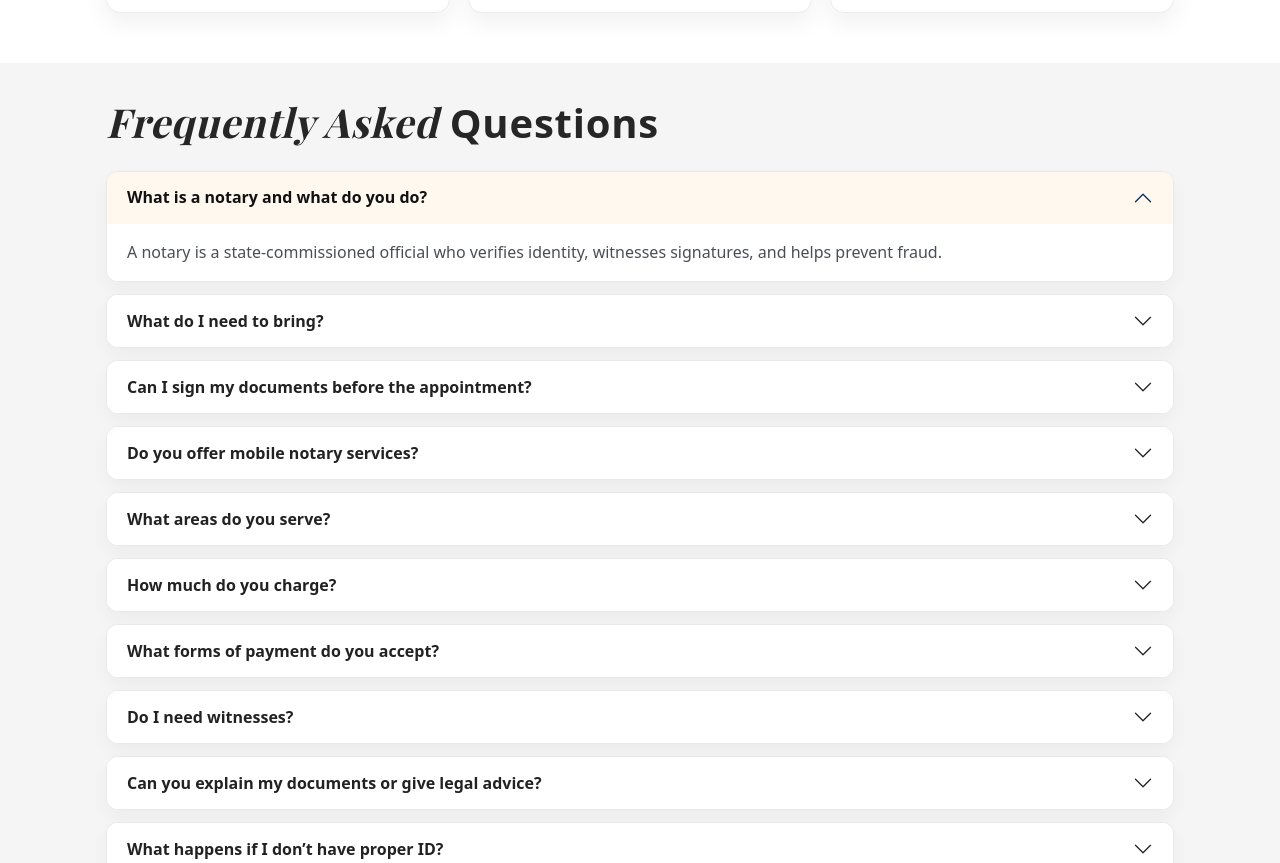
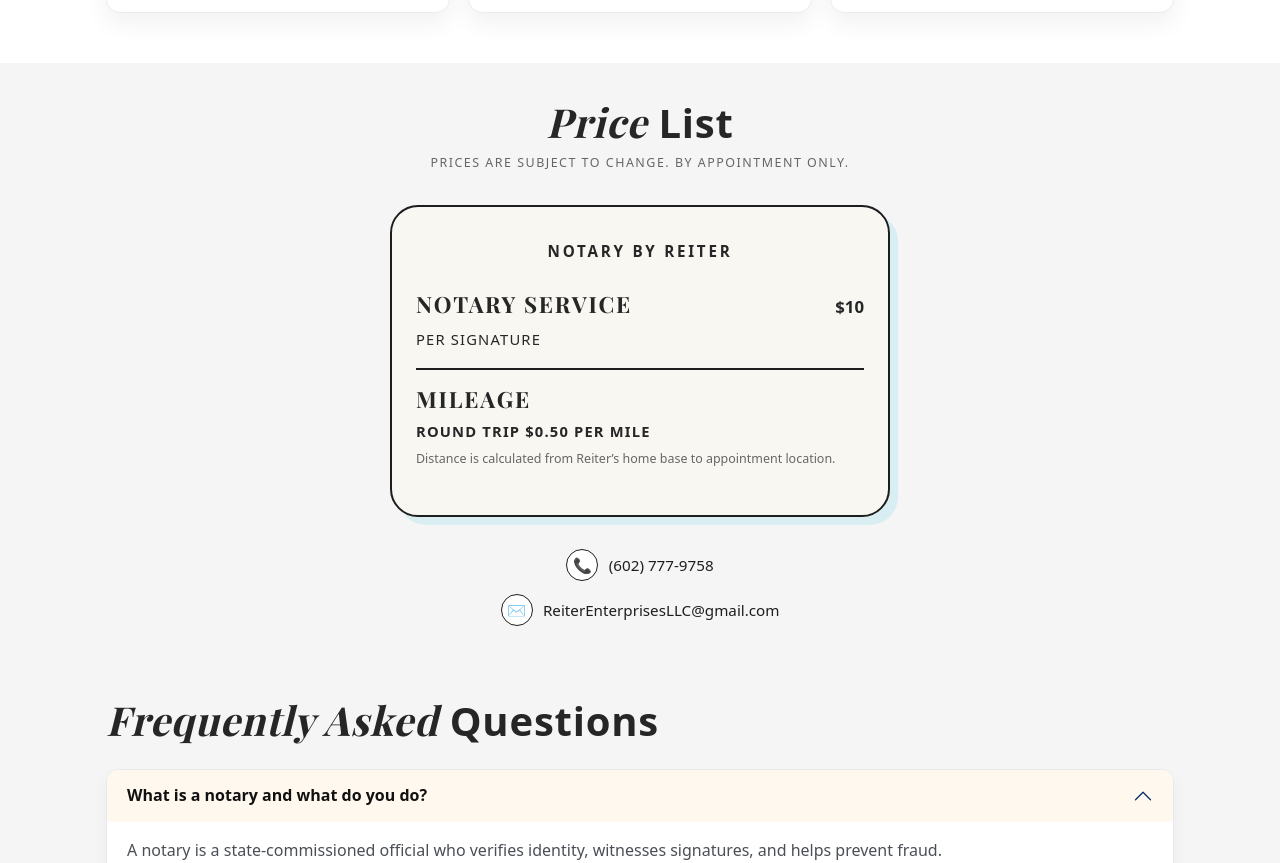
Before and after one commit to NinaRocket/ReiterEnterprisesLLC, a website: page pages/notary.html in a window 1280 px wide. Shown: the part 1466-2329 px from the top of the page. Drawn offline with nearby package versions, Linux system fonts and the light colour scheme; a web font is replaced by a local one.

Commit message:
notary price update and llc support

```diff
--- a/css/styles.css
+++ b/css/styles.css
@@ -693,3 +693,141 @@ input:focus,textarea:focus{outline:2px solid transparent;box-shadow:var(--ring)}
   border-radius: 999px;
   backdrop-filter: blur(3px);
 }
+
+.notary-price-list {
+  background: #f8f7f2;
+  text-align: center;
+}
+
+.price-list-subtitle {
+  text-transform: uppercase;
+  letter-spacing: 0.12em;
+  font-size: 0.78rem;
+  color: #666;
+  margin-top: -0.5rem;
+  margin-bottom: 2rem;
+}
+
+.price-card-wrap {
+  display: flex;
+  justify-content: center;
+}
+
+.price-card {
+  position: relative;
+  background: #f8f7f2;
+  border: 2px solid #1e1e1e;
+  border-radius: 1.75rem;
+  padding: 2rem 1.5rem;
+  max-width: 500px;
+  width: 100%;
+  text-align: left;
+  box-shadow: 8px 8px 0 #d9eef2;
+}
+
+.price-card-kicker {
+  text-align: center;
+  font-weight: 700;
+  text-transform: uppercase;
+  letter-spacing: 0.18em;
+  font-size: 0.95rem;
+  margin-bottom: 1.75rem;
+}
+
+.price-item {
+  padding: 1rem 0;
+  border-top: 2px solid #1e1e1e;
+}
+
+.price-item:first-of-type {
+  border-top: none;
+  padding-top: 0;
+}
+
+.price-item-top {
+  display: flex;
+  justify-content: space-between;
+  align-items: baseline;
+  gap: 1rem;
+}
+
+.price-item h3 {
+  margin: 0;
+  font-size: 1.4rem;
+  font-weight: 800;
+  text-transform: uppercase;
+  letter-spacing: 0.08em;
+}
+
+.price-item span {
+  font-size: 1.05rem;
+  font-weight: 600;
+}
+
+.price-item p {
+  margin: 0.45rem 0 0;
+  text-transform: uppercase;
+  letter-spacing: 0.08em;
+  font-size: 0.92rem;
+}
+
+.price-item small {
+  display: block;
+  margin-top: 0.4rem;
+  color: #666;
+  font-size: 0.78rem;
+  line-height: 1.4;
+  text-transform: none;
+  letter-spacing: normal;
+}
+
+.price-contact-row {
+  margin-top: 2rem;
+  display: flex;
+  flex-direction: column;
+  gap: 0.8rem;
+  align-items: center;
+}
+
+.price-contact-item {
+  display: flex;
+  align-items: center;
+  gap: 0.65rem;
+  font-size: 0.95rem;
+}
+
+.price-contact-item a {
+  color: #1e1e1e;
+  text-decoration: none;
+}
+
+.price-contact-item a:hover {
+  text-decoration: underline;
+}
+
+.price-icon {
+  width: 2rem;
+  height: 2rem;
+  border: 1.5px solid #1e1e1e;
+  border-radius: 50%;
+  display: inline-flex;
+  align-items: center;
+  justify-content: center;
+  font-size: 0.95rem;
+  background: #fff;
+}
+
+@media (max-width: 576px) {
+  .price-card {
+    padding: 1.5rem 1.1rem;
+    border-radius: 1.4rem;
+  }
+
+  .price-item h3 {
+    font-size: 1.1rem;
+  }
+
+  .price-item span {
+    font-size: 0.95rem;
+  }
+}
--- a/pages/notary.html
+++ b/pages/notary.html
@@ -139,7 +139,47 @@
         </div>
       </div>
     </section> -->
+<section class="section light notary-price-list">
+  <div class="container">
+    <div class="eyebrow" aria-hidden="true"></div>
+    <h2 class="welcome-title"><em>Price</em> List</h2>
+    <p class="price-list-subtitle">Prices are subject to change. By appointment only.</p>
 
+    <div class="price-card-wrap">
+      <div class="price-card">
+        <p class="price-card-kicker">Notary by Reiter</p>
+
+        <div class="price-item">
+          <div class="price-item-top">
+            <h3>Notary Service</h3>
+            <span>$10</span>
+          </div>
+          <p>Per signature</p>
+        </div>
+
+        <div class="price-item">
+          <div class="price-item-top">
+            <h3>Mileage</h3>
+          </div>
+          <p><strong>Round Trip $0.50 Per Mile</strong></p>
+          <small>Distance is calculated from Reiter’s home base to appointment location.</small>
+        </div>
+      </div>
+    </div>
+
+    <div class="price-contact-row">
+      <div class="price-contact-item">
+        <span class="price-icon">📞</span>
+        <a href="tel:6027779758">(602) 777-9758</a>
+      </div>
+
+      <div class="price-contact-item">
+        <span class="price-icon">✉️</span>
+        <a href="mailto:ReiterEnterprisesLLC@gmail.com">ReiterEnterprisesLLC@gmail.com</a>
+      </div>
+    </div>
+  </div>
+</section>
     <!-- FAQ -->
    <section id="faq" class="section light">
   <div class="container">
```
Also changed, not shown: index.html (+34 -0 lines).
